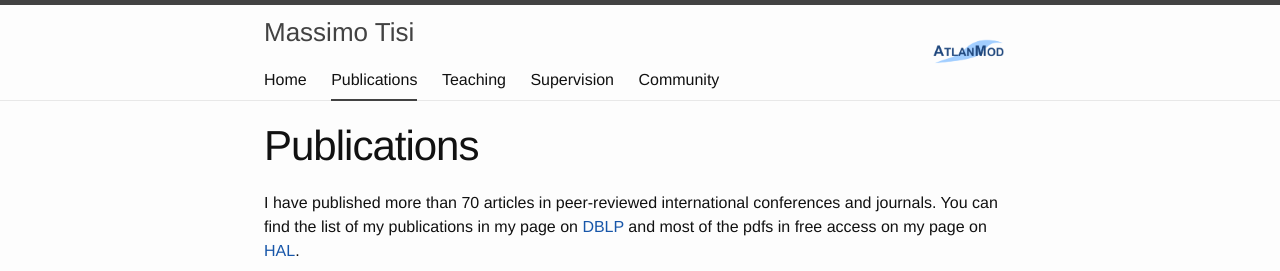
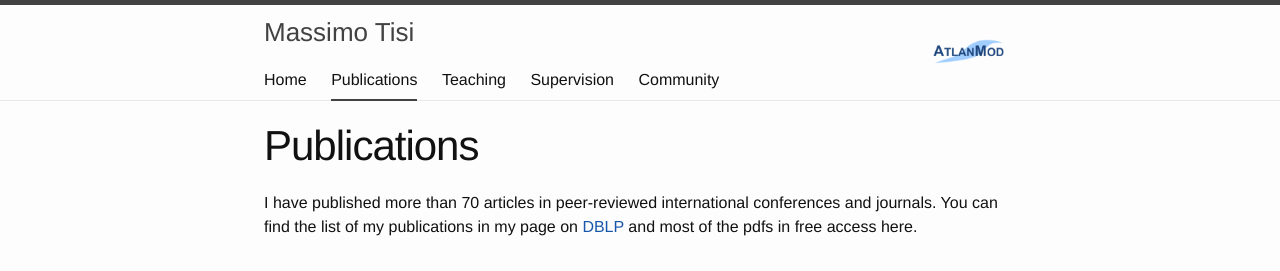
Before and after one commit to massimotisi/massimotisi.github.io, a Jekyll site: the page built from publications.md, in a window 1280 px wide and 900 px high, cut to the strip 0-271 px from the top of the window. Built offline with Jekyll 4.4.1, drawn with Linux system fonts in a browser that asks for light colours.

Commit message:
fix description

```diff
--- a/publications.md
+++ b/publications.md
@@ -4,7 +4,7 @@ title: Publications
 order: 0
 ---
 
-I have published more than 70 articles in peer-reviewed international conferences and journals. You can find the list of my publications in my page on [DBLP](http://dblp.uni-trier.de/pers/hd/t/Tisi:Massimo) and most of the pdfs in free access on my page on [HAL](https://cv.archives-ouvertes.fr/massimo-tisi).
+I have published more than 70 articles in peer-reviewed international conferences and journals. You can find the list of my publications in my page on [DBLP](http://dblp.uni-trier.de/pers/hd/t/Tisi:Massimo) and most of the pdfs in free access here.
 <br/>
 <br/>
 
```
